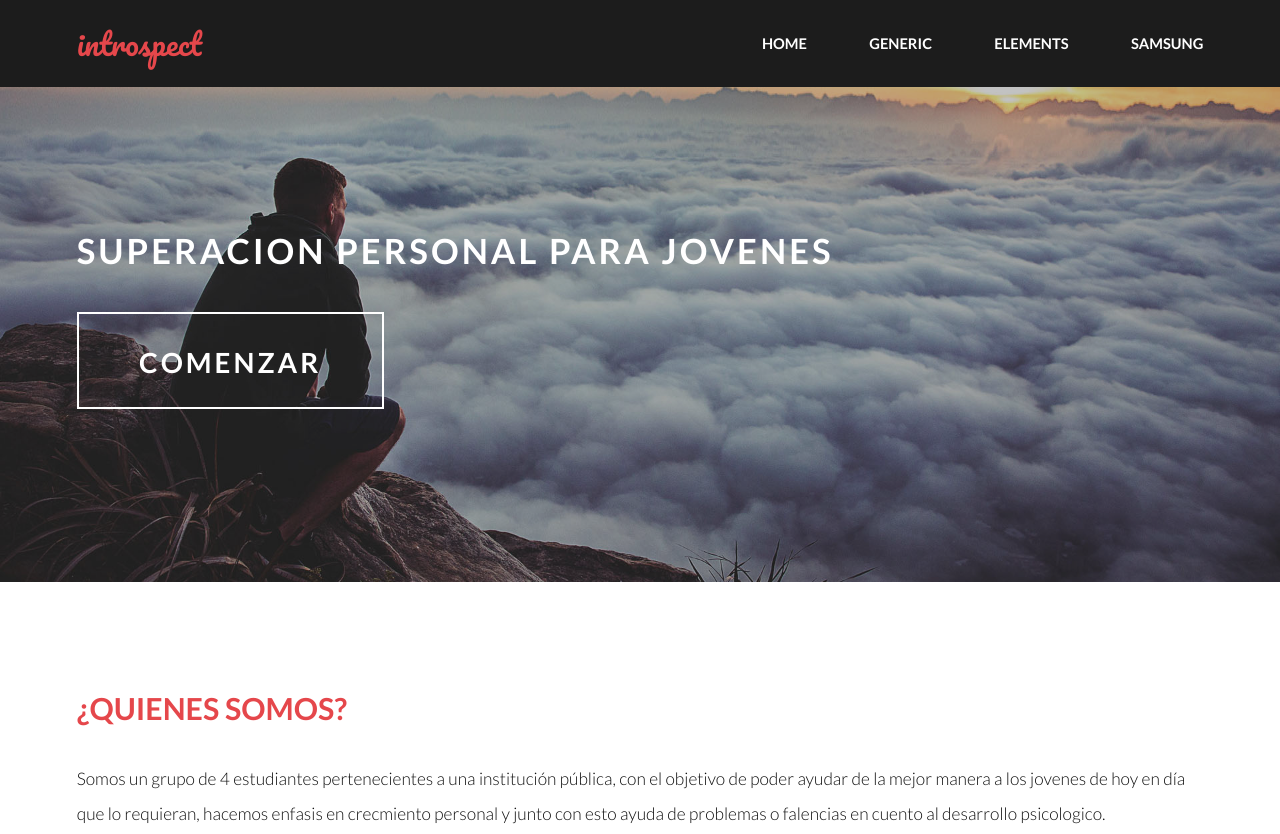
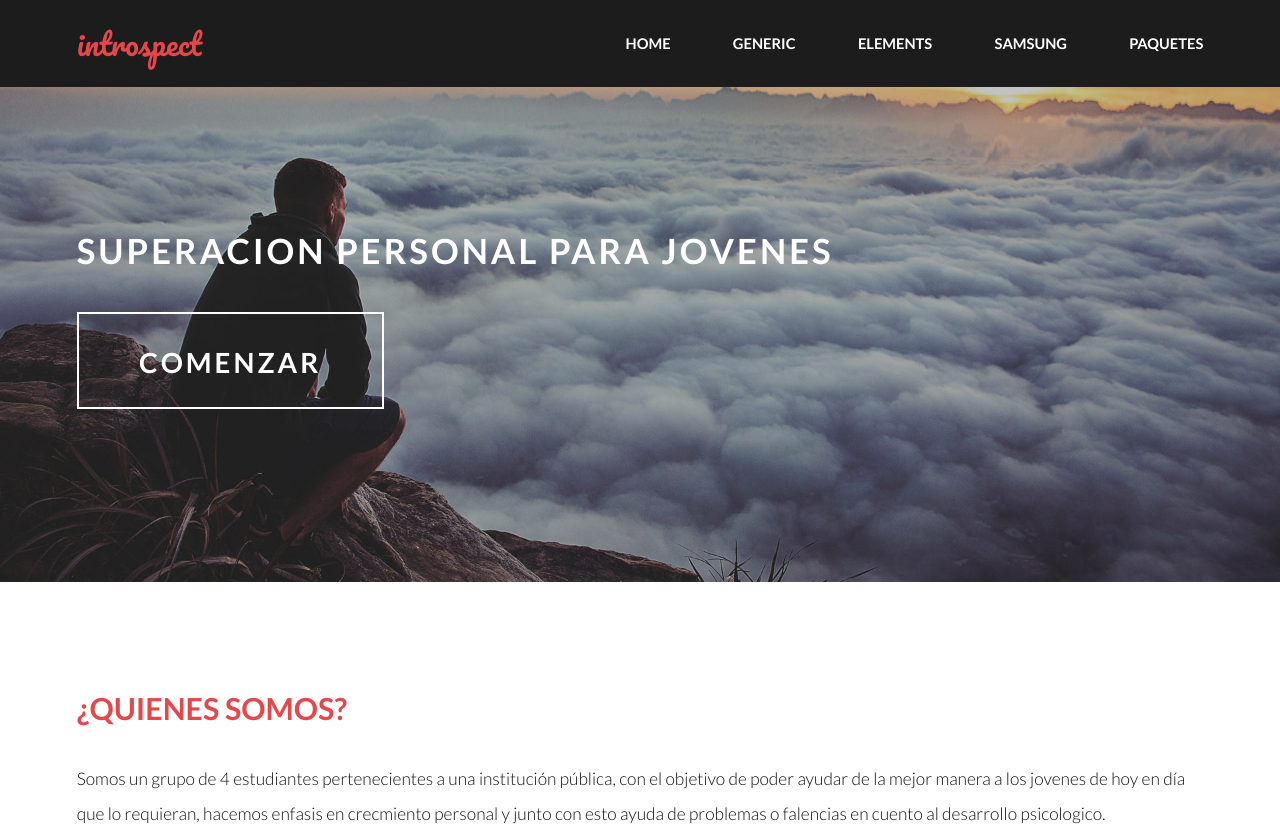
Before and after one commit to superacionpersonalparajovenes/superacionpersonalparajovenes, a plain HTML site: page index.html in a window 1280 px wide. Shown: the top 834 px of the page. Drawn offline with Linux system fonts and the light colour scheme.

Commit message:
Add files via upload

```diff
--- a/index.html
+++ b/index.html
@@ -22,6 +22,7 @@
 						<a href="generic.html">Generic</a>
 						<a href="elements.html">Elements</a>
 						<a href="../Boostrap/samsung.html">Samsung</a>
+						<a href="../Boostrap/Tienda/index..html"> Paquetes</a>
 					</nav>
 				</div>
 			</header>
```
